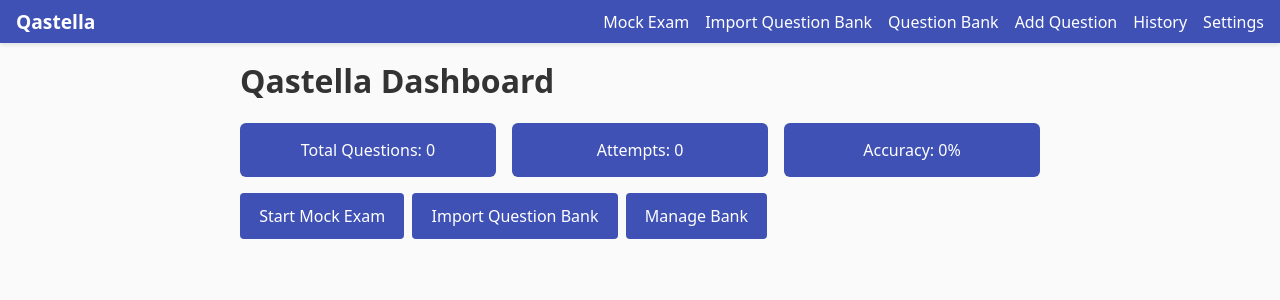
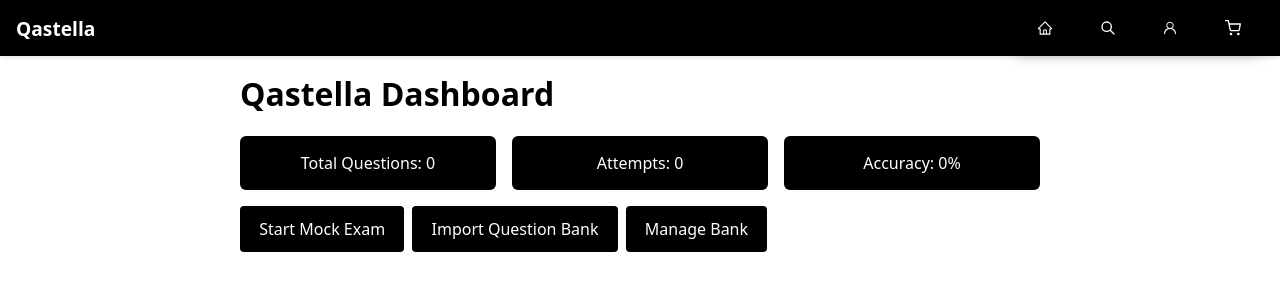
Before and after one commit to honemik/Qastella, a SvelteKit app: page / in a window 1280 px wide. Shown: the top 300 px of the page. Built offline with nearby package versions, Linux system fonts and the light colour scheme.

Commit message:
Simplify styling and modern nav

```diff
--- a/src/lib/stores/settings.ts
+++ b/src/lib/stores/settings.ts
@@ -3,21 +3,10 @@ import { invoke } from '@tauri-apps/api/core';
 
 // Directory used for reading and writing data files
 export const dataDir = writable('');
-// Primary navigation/theme colour
-export const themeColor = writable('#3f51b5');
 // Dark mode toggle
 export const darkMode = writable(false);
 
 // Persist store values to localStorage and update document styles
-themeColor.subscribe((v) => {
-  if (typeof document !== 'undefined') {
-    document.documentElement.style.setProperty('--primary', v);
-  }
-  if (typeof localStorage !== 'undefined') {
-    localStorage.setItem('themeColor', v);
-  }
-});
-
 darkMode.subscribe((v) => {
   if (typeof document !== 'undefined') {
     document.documentElement.classList.toggle('dark', v);
@@ -42,9 +31,7 @@ export async function initSettings() {
   });
 
   if (typeof localStorage !== 'undefined') {
-    const savedColor = localStorage.getItem('themeColor');
     const dark = localStorage.getItem('darkMode') === '1';
-    if (savedColor) themeColor.set(savedColor);
     darkMode.set(dark);
   }
 }
--- a/src/routes/+layout.svelte
+++ b/src/routes/+layout.svelte
@@ -1,5 +1,6 @@
 <script lang="ts">
   import { onMount } from 'svelte';
+  import { goto } from '$app/navigation';
   import { initSettings } from '$lib/stores/settings';
   import { loadQuestionBank, saveQuestionBank } from '$lib/stores/questions';
   import { loadHistory, saveHistory } from '$lib/stores/results';
@@ -32,13 +33,29 @@
 
 <nav class="main-nav">
   <a class="brand" href="/">Qastella</a>
-  <div class="links">
-    <a href="/exam-config">Mock Exam</a>
-    <a href="/import-questionbank">Import Question Bank</a>
-    <a href="/question-bank">Question Bank</a>
-    <a href="/add-question">Add Question</a>
-    <a href="/history">History</a>
-    <a href="/settings">Settings</a>
+  <div class="button-container">
+    <button class="button" aria-label="Home" on:click={() => goto('/') }>
+      <svg xmlns="http://www.w3.org/2000/svg" width="1em" height="1em" viewBox="0 0 1024 1024" fill="currentColor" class="icon">
+        <path d="M946.5 505L560.1 118.8l-25.9-25.9a31.5 31.5 0 0 0-44.4 0L77.5 505a63.9 63.9 0 0 0-18.8 46c.4 35.2 29.7 63.3 64.9 63.3h42.5V940h691.8V614.3h43.4c17.1 0 33.2-6.7 45.3-18.8a63.6 63.6 0 0 0 18.7-45.3c0-17-6.7-33.1-18.8-45.2zM568 868H456V664h112v204zm217.9-325.7V868H632V640c0-22.1-17.9-40-40-40H432c-22.1 0-40 17.9-40 40v228H238.1V542.3h-96l370-369.7 23.1 23.1L882 542.3h-96.1z"></path>
+      </svg>
+    </button>
+    <button class="button" aria-label="Bank" on:click={() => goto('/question-bank') }>
+      <svg xmlns="http://www.w3.org/2000/svg" width="1em" height="1em" viewBox="0 0 24 24" stroke-width="2" fill="none" stroke="currentColor" class="icon">
+        <path d="M21 21l-6-6m2-5a7 7 0 11-14 0 7 7 0 0114 0z" stroke-linejoin="round" stroke-linecap="round"></path>
+      </svg>
+    </button>
+    <button class="button" aria-label="History" on:click={() => goto('/history') }>
+      <svg xmlns="http://www.w3.org/2000/svg" width="1em" height="1em" viewBox="0 0 24 24" fill="currentColor" class="icon">
+        <path d="M12 2.5a5.5 5.5 0 0 1 3.096 10.047 9.005 9.005 0 0 1 5.9 8.181.75.75 0 1 1-1.499.044 7.5 7.5 0 0 0-14.993 0 .75.75 0 0 1-1.5-.045 9.005 9.005 0 0 1 5.9-8.18A5.5 5.5 0 0 1 12 2.5ZM8 8a4 4 0 1 0 8 0 4 4 0 0 0-8 0Z"></path>
+      </svg>
+    </button>
+    <button class="button" aria-label="Settings" on:click={() => goto('/settings') }>
+      <svg xmlns="http://www.w3.org/2000/svg" width="1em" height="1em" stroke-linejoin="round" stroke-linecap="round" viewBox="0 0 24 24" stroke-width="2" fill="none" stroke="currentColor" class="icon">
+        <circle r="1" cy="21" cx="9"></circle>
+        <circle r="1" cy="21" cx="20"></circle>
+        <path d="M1 1h4l2.68 13.39a2 2 0 0 0 2 1.61h9.72a2 2 0 0 0 2-1.61L23 6H6"></path>
+      </svg>
+    </button>
   </div>
 </nav>
 
--- a/static/app.css
+++ b/static/app.css
@@ -1,14 +1,13 @@
 :root {
-  --primary: #3f51b5;
-  --background: #fafafa;
-  --text: #333;
-  --code-bg: #eee;
+  --background: #fff;
+  --text: #000;
+  --code-bg: #f0f0f0;
   --nav-text: #fff;
 }
 
 .dark {
-  --background: #121212;
-  --text: #eee;
+  --background: #000;
+  --text: #fff;
   --code-bg: #333;
 }
 
@@ -33,7 +32,7 @@ nav.main-nav {
   display: flex;
   justify-content: space-between;
   align-items: center;
-  background: var(--primary);
+  background: #000;
   color: var(--nav-text);
   padding: 0.5rem 1rem;
   box-shadow: 0 2px 4px rgba(0, 0, 0, 0.1);
@@ -58,6 +57,40 @@ nav.main-nav .brand {
   font-size: 1.2rem;
 }
 
+.button-container {
+  display: flex;
+  background-color: #000;
+  width: 250px;
+  height: 40px;
+  align-items: center;
+  justify-content: space-around;
+  border-radius: 10px;
+  box-shadow: rgba(0, 0, 0, 0.35) 0px 5px 15px;
+}
+
+.button {
+  outline: 0 !important;
+  border: 0 !important;
+  width: 40px;
+  height: 40px;
+  border-radius: 50%;
+  background-color: transparent;
+  display: flex;
+  align-items: center;
+  justify-content: center;
+  color: #fff;
+  transition: all ease-in-out 0.3s;
+  cursor: pointer;
+}
+
+.button:hover {
+  transform: translateY(-3px);
+}
+
+.icon {
+  font-size: 20px;
+}
+
 input,
 select,
 button {
@@ -72,14 +105,42 @@ select {
 }
 
 button {
+  width: 6.5em;
+  height: 2.3em;
+  margin: 0.5em;
+  background: #000;
+  color: #fff;
+  border: none;
+  border-radius: 0.625em;
+  font-size: 20px;
+  font-weight: bold;
   cursor: pointer;
-  background: var(--primary);
-  border: none;
-  color: #fff;
+  position: relative;
+  z-index: 1;
+  overflow: hidden;
+  transition: transform 0.3s;
 }
 
 button:hover {
-  opacity: 0.9;
+  color: #000;
+  transform: translateY(-2px);
+}
+
+button::after {
+  content: "";
+  background: #fff;
+  position: absolute;
+  z-index: -1;
+  left: -20%;
+  right: -20%;
+  top: 0;
+  bottom: 0;
+  transform: skewX(-45deg) scale(0, 1);
+  transition: all 0.5s;
+}
+
+button:hover::after {
+  transform: skewX(-45deg) scale(1, 1);
 }
 
 label {
@@ -123,10 +184,13 @@ td {
   margin-bottom: 0.5rem;
 }
 .images button {
+  width: auto;
+  height: auto;
+  margin: 0;
+  background: none;
   border: none;
-  padding: 0;
-  background: none;
   cursor: pointer;
+  color: inherit;
 }
 .images img {
   display: block;
@@ -146,12 +210,21 @@ td {
   position: absolute;
   top: 0;
   right: 0;
+  width: auto;
+  height: auto;
+  margin: 0;
+  background: none;
+  border: none;
 }
 .img-wrapper .thumb {
+  width: auto;
+  height: auto;
+  margin: 0;
+  background: none;
   border: none;
-  background: none;
   padding: 0;
   cursor: pointer;
+  position: static;
 }
 
 pre {
@@ -171,6 +244,8 @@ pre {
   z-index: 1000;
   border: none;
   padding: 0;
+  width: 100%;
+  height: 100%;
 }
 .lightbox img {
   max-width: 90%;
@@ -186,10 +261,11 @@ pre {
 .dashboard .stats div {
   flex: 1;
   text-align: center;
-  background: var(--primary);
+  background: #000;
   color: #fff;
   padding: 1rem;
   border-radius: 6px;
+  transition: transform 0.3s;
 }
 .dashboard .quick {
   margin-top: 1rem;
@@ -198,12 +274,13 @@ pre {
   flex-wrap: wrap;
 }
 .dashboard .quick a {
-  background: var(--primary);
+  background: #000;
   color: #fff;
   padding: 0.75em 1.2em;
   border-radius: 4px;
   text-decoration: none;
+  transition: background 0.3s;
 }
 .dashboard .quick a:hover {
-  opacity: 0.9;
+  background: #444;
 }
```
Also changed, not shown: src/routes/settings/+page.svelte (+1 -9 lines), 1 other file (tests, documents, lock files or other folders).
